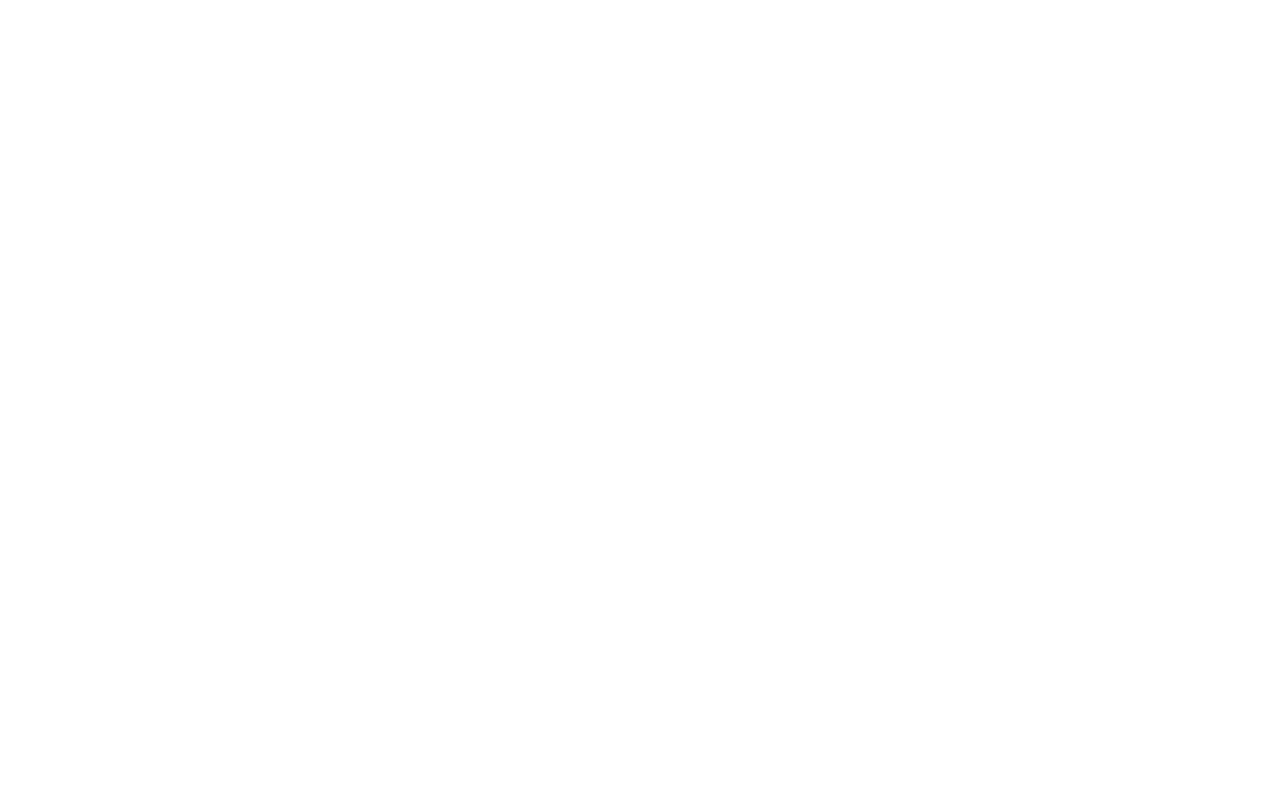
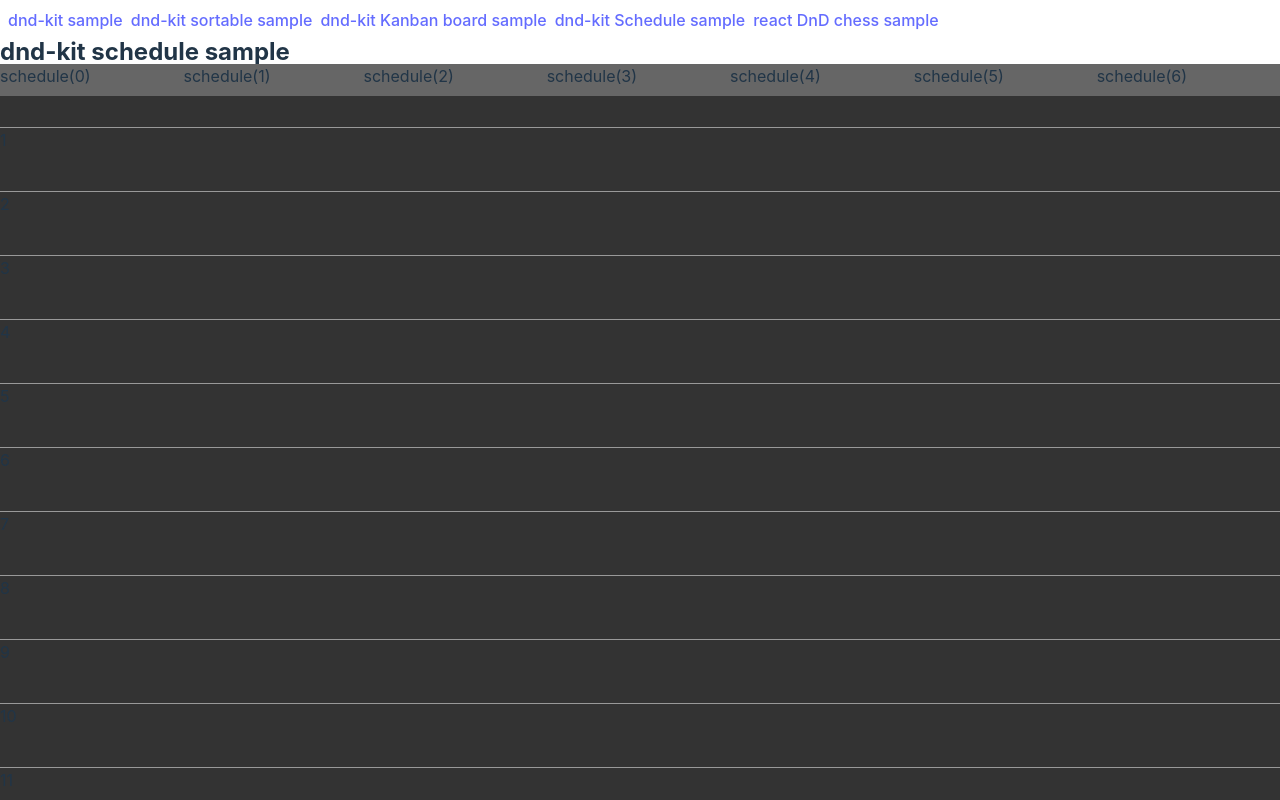
Before and after one commit to y-uchiida/react_dragdrop_sample, a React (Vite) app: page /dnd-kit-schedule-sample in a window 1280 px wide. Before the commit this address had no page. Shown: the top 800 px of the page. Built offline with nearby package versions, Linux system fonts and the light colour scheme.

Commit message:
implement base of schedule app

```diff
--- a/src/components/NavBar.tsx
+++ b/src/components/NavBar.tsx
@@ -16,6 +16,7 @@
 			<Link to='dnd-kit-sample' >dnd-kit sample</Link>
 			<Link to='dnd-kit-sortable-sample' >dnd-kit sortable sample</Link>
 			<Link to='dnd-kit-kanban-board-sample' >dnd-kit Kanban board sample</Link>
+			<Link to='dnd-kit-schedule-sample' >dnd-kit Schedule sample</Link>
 			<Link to='react-dnd-chess-sample' >react DnD chess sample</Link>
 		</ div>
 	)
--- /dev/null
+++ b/src/components/dnd-kit/schedule-sample/DndKitScheduleApp.tsx
@@ -0,0 +1,16 @@
+
+import { DndSchedule } from './DndSchedule';
+
+const scheduleContainerStyle = {
+	width: '100%',
+
+}
+
+export const DndKitScheduleApp = () => {
+	return (
+		<div style={scheduleContainerStyle}>
+			<h2>dnd-kit schedule sample</h2>
+			<DndSchedule />
+		</div>
+	)
+}
--- /dev/null
+++ b/src/components/dnd-kit/schedule-sample/DndSchedule.tsx
@@ -0,0 +1,34 @@
+import { DndContext, DragOverlay } from '@dnd-kit/core';
+import {
+	restrictToVerticalAxis,
+	createSnapModifier,
+	restrictToWindowEdges,
+} from '@dnd-kit/modifiers';
+import { CSSProperties } from 'react';
+import { ScheduleGridLane } from './ScheduleGridLane';
+import { ScheduleGutter } from './ScheduleGutter';
+
+const gridSize = 16; // pixels
+const snapToGridModifier = createSnapModifier(gridSize);
+
+const scheduleGridStyle: CSSProperties = {
+	display: 'flex',
+	flexDirection: 'row',
+	background: '#333',
+	width: '100%',
+}
+
+export const DndSchedule = () => {
+	return (
+		<DndContext modifiers={[snapToGridModifier]}>
+			<div style={scheduleGridStyle}>
+				<ScheduleGutter />
+				{[...new Array(7).keys()].map((i) => {
+					return <ScheduleGridLane key={i} id={i} />
+				})}
+				<DragOverlay modifiers={[restrictToWindowEdges]}>
+				</DragOverlay>
+			</div>
+		</DndContext>
+	)
+}
--- /dev/null
+++ b/src/components/dnd-kit/schedule-sample/ScheduleGridLane.tsx
@@ -0,0 +1,34 @@
+import { background } from "@chakra-ui/react";
+import { useDroppable } from "@dnd-kit/core";
+import { CSSProperties } from "react";
+import { ScheduleItem } from "./ScheduleItem";
+import { v4 as uuid } from 'uuid';
+
+
+type Props = {
+	id: number
+}
+
+const gridLaneStyle: CSSProperties = {
+	display: 'flex',
+	flexDirection: 'column',
+	flexGrow: 1,
+	height: 16 * 4 * 24,
+	zIndex: 1
+}
+
+export const ScheduleGridLane = ({ id }: Props) => {
+	const { setNodeRef } = useDroppable({ id, });
+	return (
+		<div
+			style={gridLaneStyle}
+			ref={setNodeRef}
+		>
+			<ScheduleItem
+				uid={id.toString()}
+				title='schedule'
+				parent={id.toString()}
+			></ScheduleItem>
+		</div>
+	)
+}
--- /dev/null
+++ b/src/components/dnd-kit/schedule-sample/ScheduleGutter.tsx
@@ -0,0 +1,24 @@
+import React, { CSSProperties } from 'react'
+
+const wrapperStyle: CSSProperties = {
+	position: 'absolute',
+	width: '100%',
+	zIndex: 0
+}
+
+const gutterStyle = {
+	height: 16 * 4,
+	borderBottom: '1px solid #999',
+}
+
+export const ScheduleGutter = () => {
+	return (
+		<div style={wrapperStyle}>
+			{[...Array(24).keys()].map((i) => {
+				return <div key={i} style={gutterStyle}>
+					{i}
+				</div>
+			})}
+		</div>
+	)
+}
--- /dev/null
+++ b/src/components/dnd-kit/schedule-sample/ScheduleItem.tsx
@@ -0,0 +1,55 @@
+import { CSSProperties } from "react";
+import { useDraggable } from "@dnd-kit/core";
+import { CSS } from "@dnd-kit/utilities";
+
+type Props = {
+	uid: string,
+	title: string;
+	parent: string;
+}
+
+const scheduleItemStyle: CSSProperties = {
+	background: '#666',
+	height: 16 * 2
+}
+
+export const ScheduleItem = ({
+	uid, // タスクの固有識別子(uuid)
+	title, // タスクのタイトル
+	parent, // どのレーンに配置するか
+}: Props) => {
+
+	// useDraggable() で、ドラッグ操作対象のコンポーネントとして扱うための要素を生成する
+	const {
+		attributes, // アクセシビリティ対応のために、DOMに追加する情報
+		listeners, // ドラッグ操作時のイベントリスナー
+		setNodeRef, // DOM とdnd-kit の処理を関連付けするためのref
+		transform // ドラッグ可能なDOM要素の位置とスケールの値を保持するためのオブジェクト
+	} = useDraggable({
+		id: uid,
+		data: { // data オブジェクトに定義したプロパティは、ドラッグ操作のイベントハンドラで利用できる
+			uid,
+			title,
+			parent,
+		},
+	});
+
+	const style: CSSProperties = {
+		// dnd-kit が提供するCSS utility を使って、css 用に値を文字列にコンバートする
+		transform: CSS.Translate.toString(transform),
+
+		// タッチデバイスのスクロールの動作と干渉を防ぐため、noneにしておく
+		touchAction: 'none'
+	};
+
+	return (
+		<div
+			style={{ ...scheduleItemStyle, ...style }} // ドラッグ操作による位置変更を反映するため、transform 属性に値を渡す
+			{...listeners}
+			{...attributes}
+			ref={setNodeRef}
+		>
+			{title}({uid})
+		</div>
+	)
+}
--- /dev/null
+++ b/src/components/dnd-kit/schedule-sample/index.tsx
@@ -0,0 +1 @@
+export { DndKitScheduleApp } from './DndKitScheduleApp';
--- a/src/routes/AppRoutes.tsx
+++ b/src/routes/AppRoutes.tsx
@@ -1,6 +1,7 @@
 import { createBrowserRouter, useRoutes } from "react-router-dom";
 import { DndKitKanbanBoardApp } from "../components/dnd-kit/kanban-board-sample/DndKitKanbanBoardApp";
 import { DndKitSampleApp } from "../components/dnd-kit/sample/DndKitSampleApp";
+import { DndKitScheduleApp } from "../components/dnd-kit/schedule-sample";
 import { DndKitSortableSampleApp } from "../components/dnd-kit/sortable";
 import { Layout } from "../components/Layout";
 import { ChessApp } from "../components/react-dnd/Chess";
@@ -23,6 +24,10 @@
 				element: <DndKitKanbanBoardApp />,
 			},
 			{
+				path: "dnd-kit-schedule-sample",
+				element: <DndKitScheduleApp />,
+			},
+			{
 				path: "react-dnd-chess-sample",
 				element: <ChessApp />,
 			},
```
